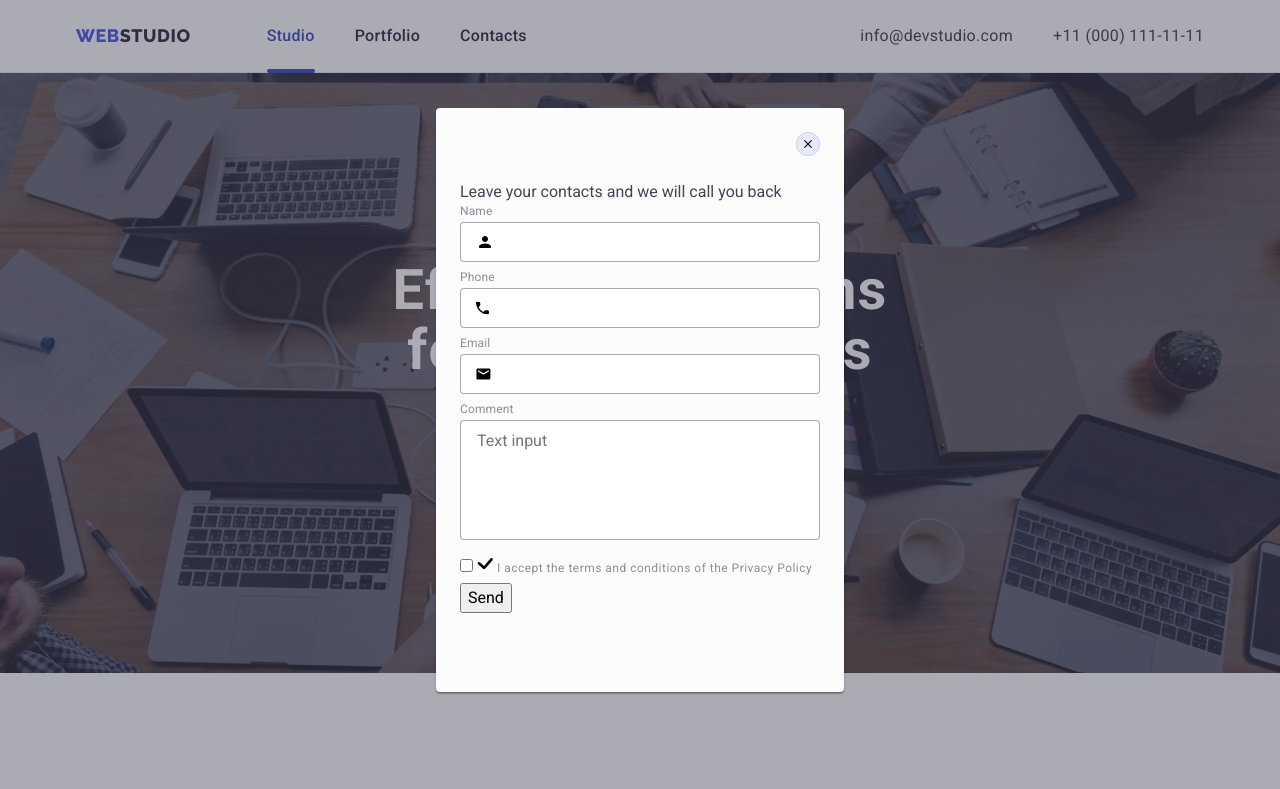
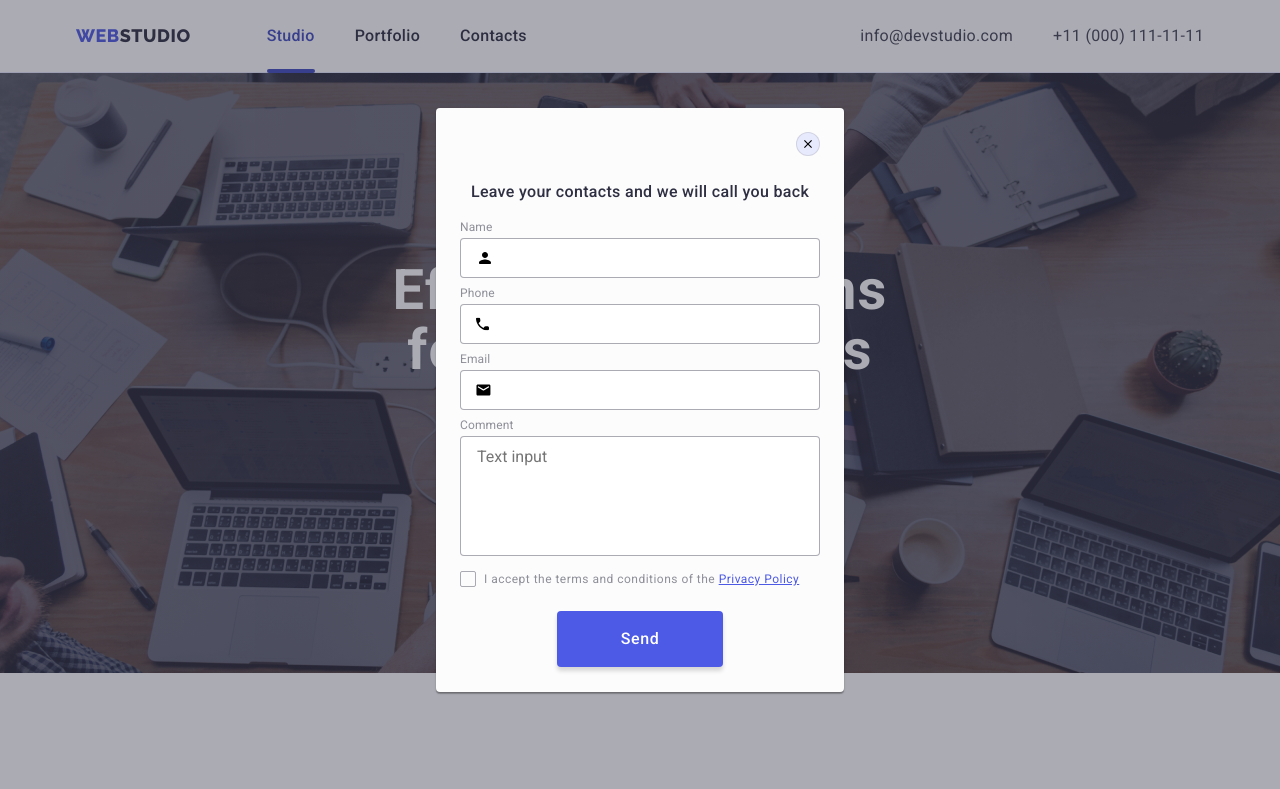
Before and after one commit to queen-raccoon/goit-markup-hw-06, a plain HTML site: page index.html in a window 1280 px wide. Both pictures are taken after a click on the button "Order Service". Shown: the top 789 px of the page. Drawn offline with nearby package versions, Linux system fonts and the light colour scheme.

Commit message:
Update css

```diff
--- a/css/style.css
+++ b/css/style.css
@@ -582,6 +582,17 @@ button:focus {
     pointer-events: none;
 }
 
+.contact-title{
+    display: flex;
+    justify-content: center;
+    padding-bottom: 16px;
+    font-weight: 500;
+    font-size: 16px;
+    line-height: 24px;
+    letter-spacing: 0.02em;
+    color: #2E2F42;
+}
+
 .contact-from-field-wrapper {
     margin-bottom: 8px;
 }
@@ -622,8 +633,10 @@ button:focus {
 }
 
 .contact-form-checkbox-wrapper {
-    display: block;
-    margin-bottom: 4px;
+    display: flex;
+    align-items: center;
+    margin-bottom: 24px;
+    cursor: pointer;
 }
 
 .contact-from-field-checkbox-wrapper {
@@ -632,7 +645,6 @@ button:focus {
     line-height: 14px;
     letter-spacing: 0.04em;
     color: #8E8F99;
-
 }
 
 .contact-from-input-icon {
@@ -661,4 +673,65 @@ button:focus {
     border: 1px solid #4D5AE5;
     border-radius: 4px;
 }
+
+.contact-form-checkbox {
+    appearance: none;
+    position: absolute;
+}
+
+.contact-form-checkmark-checkbox {
+    border: 1px solid rgba(46, 47, 66, 0.4);
+    border-radius: 2px;
+}
+
+.contact-from-own-checkbox {
+    border: 1px solid rgba(46, 47, 66, 0.4);
+    border-radius: 2px;
+    padding: 4px 3px;
+    cursor: pointer;
+    margin-right: 8px;
+}
+
+.contact-form-checkbox:focus+.contact-from-own-checkbox {
+    outline: auto;
+}
+
+.contact-form-checkbox:checked + .contact-from-own-checkbox {
+    background-color: #404BBF;
+    border: 1px solid #404BBF;
+    border-radius: 2px;
+    padding: 4px 3px;
+    cursor: pointer;
+}
+
+.contact-form-checkbox:checked + .contact-from-own-checkbox > .contact-form-checkmark-icon {
+    opacity: 1;
+    fill: #F4F4FD;
+}
+
+.contact-form-checkmark-icon {
+    opacity: 0;
+}
+.content-from-link {
+    text-decoration-line: underline;
+    color: #4D5AE5;
+}
+
+
+.contant-from-submit{
+    display: block;
+    margin-left: auto;
+    margin-right: auto;
+    font-weight: 500;
+    font-size: 16px;
+    line-height: 24px;
+    letter-spacing: 0.04em;
+    color: #ffffff;
+    background: #4D5AE5;
+    box-shadow: 0px 4px 4px rgba(0, 0, 0, 0.15);
+    border-radius: 4px;
+    border: none;
+    padding: 16px 64px;
+
+}
 /* ======== /backdrop ======== */
```
